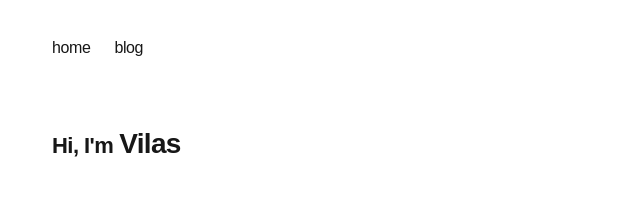
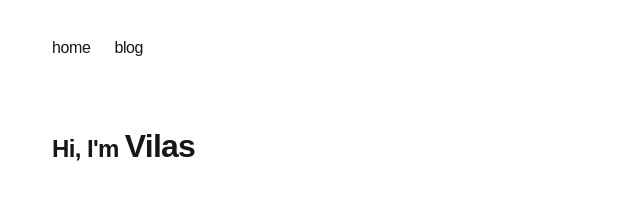
Before and after one commit to vilas-gannaram/vilas-gannaram.github.io, a Next.js app: page / in a window 1280 px wide. Shown: the top 211 px of the page, without its empty margins (316-956 px from the left). Built offline with nearby package versions, Linux system fonts and the light colour scheme; a web font is replaced by a local one.

Commit message:
style: use consistent 1.33x type scale for h1/h2/h3

```diff
--- a/app/globals.css
+++ b/app/globals.css
@@ -26,12 +26,12 @@
 	}
 
 	h1 {
-		@apply text-[28px] leading-8 font-bold tracking-tight;
+		@apply text-[32px] leading-9 font-bold tracking-tight;
 		margin: 2.5rem 0 1rem;
 	}
 
 	h2 {
-		@apply text-[22px] leading-7 font-semibold tracking-tight;
+		@apply text-[24px] leading-8 font-semibold tracking-tight;
 		margin: 2rem 0 0.875rem;
 	}
 
```
